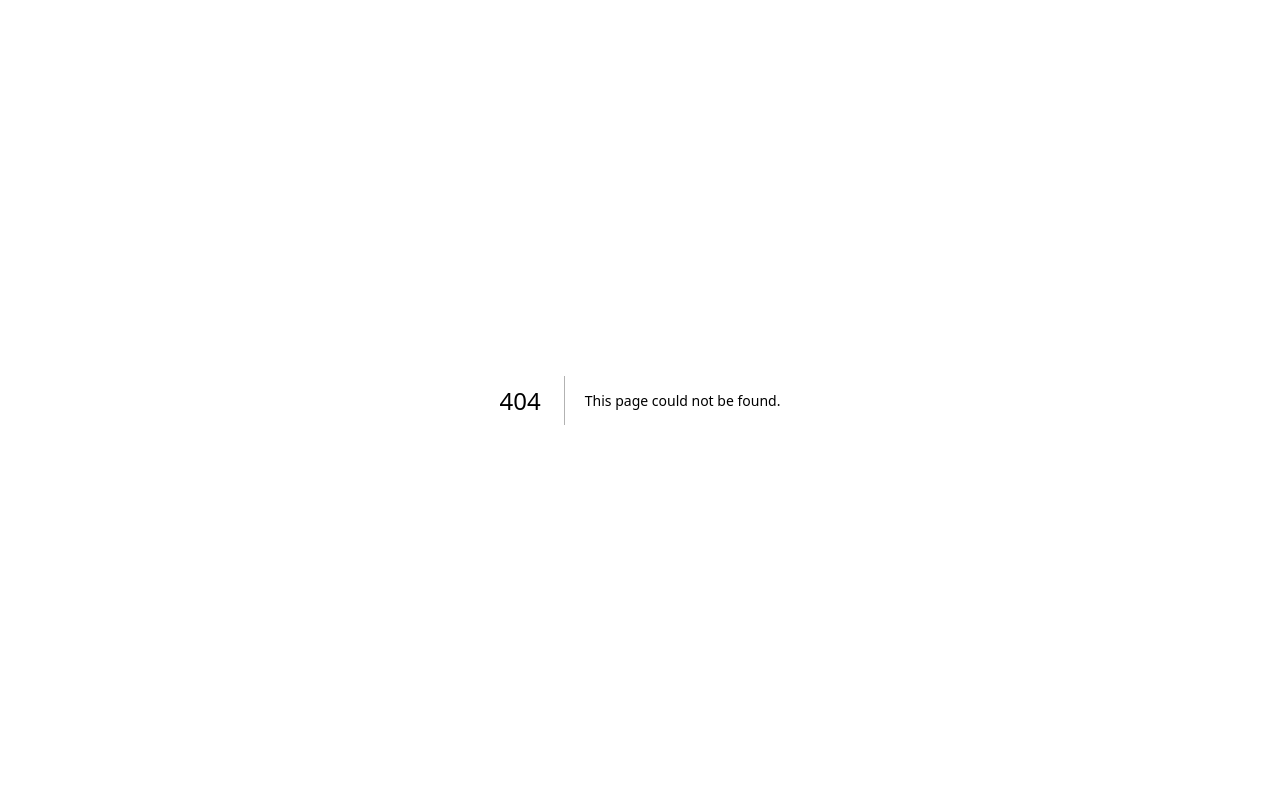
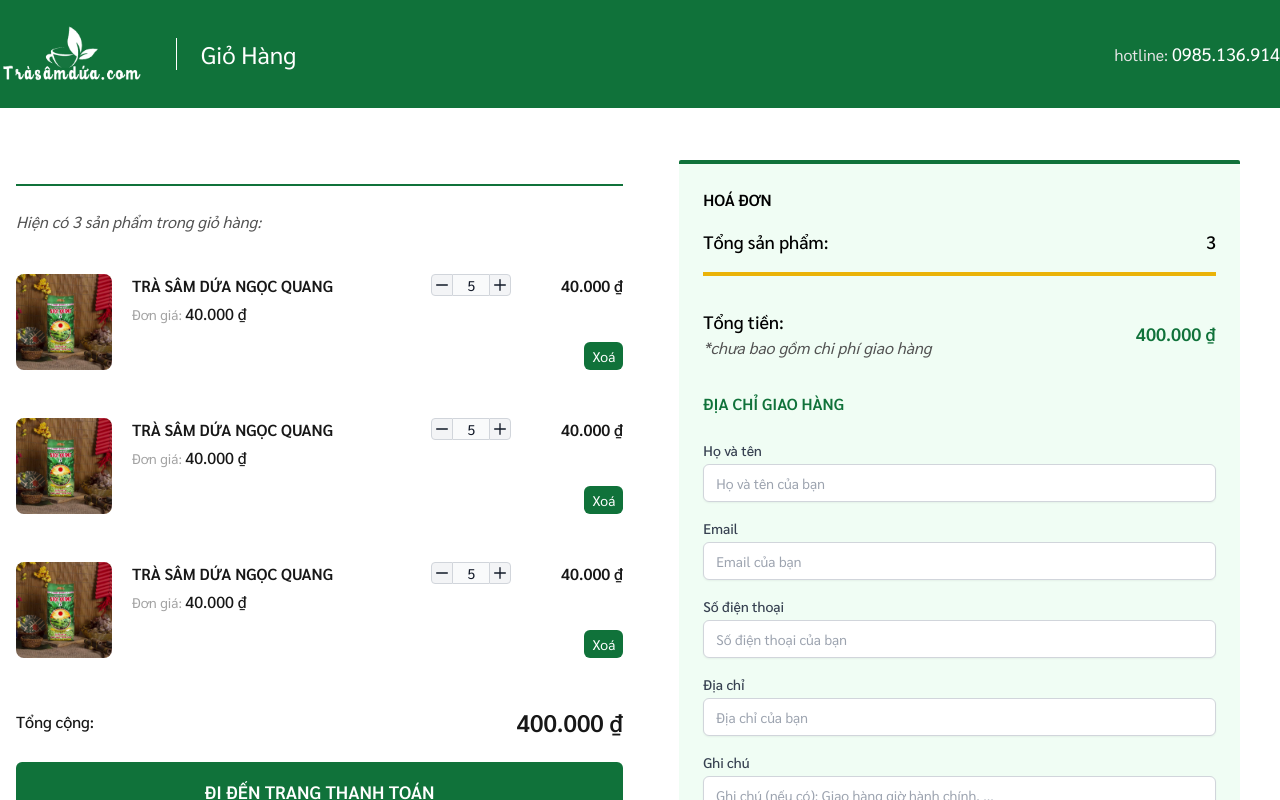
Before and after one commit to freelance-pt/landing-page, a Next.js app: page /cart in a window 1280 px wide. Before the commit this address had no page. Shown: the top 800 px of the page. Built offline with nearby package versions, Linux system fonts and the light colour scheme.

Commit message:
implement cart page

```diff
--- /dev/null
+++ b/src/app/cart/components/shipping-address-form.tsx
@@ -0,0 +1,115 @@
+'use client'
+
+import React, { useState } from 'react'
+
+export const ShippingAddressForm = () => {
+  const [formData, setFormData] = useState({
+    name: '',
+    email: '',
+    phone: '',
+    address: '',
+    city: '',
+    note: '',
+  })
+
+  const handleChange = (e: any) => {
+    const { name, value } = e.target
+    setFormData((prevState) => ({
+      ...prevState,
+      [name]: value,
+    }))
+  }
+
+  const handleSubmit = (e: any) => {
+    e.preventDefault()
+    console.log('Form data submitted:', formData)
+    // Add logic to handle form submission, e.g., sending data to an API
+  }
+
+  return (
+    <>
+      <h4 className='uppercase font-lg font-semibold text-primary mb-6'>ĐỊA CHỈ GIAO HÀNG</h4>
+      <form className='space-y-4' onSubmit={handleSubmit}>
+        <div>
+          <label htmlFor='name' className='block text-sm font-medium text-gray-700'>
+            Họ và tên
+          </label>
+          <input
+            placeholder='Họ và tên của bạn'
+            type='text'
+            name='name'
+            id='name'
+            value={formData.name}
+            onChange={handleChange}
+            className='mt-1 block w-full px-3 py-2 border border-gray-300 rounded-md shadow-sm focus:outline-none focus:ring-primary focus:border-primary sm:text-sm'
+            required
+          />
+        </div>
+        <div>
+          <label htmlFor='email' className='block text-sm font-medium text-gray-700'>
+            Email
+          </label>
+          <input
+            placeholder='Email của bạn'
+            type='email'
+            name='email'
+            id='email'
+            value={formData.email}
+            onChange={handleChange}
+            className='mt-1 block w-full px-3 py-2 border border-gray-300 rounded-md shadow-sm focus:outline-none focus:ring-primary focus:border-primary sm:text-sm'
+            required
+          />
+        </div>
+        <div>
+          <label htmlFor='phone' className='block text-sm font-medium text-gray-700'>
+            Số điện thoại
+          </label>
+          <input
+            placeholder='Số điện thoại của bạn'
+            type='tel'
+            name='phone'
+            id='phone'
+            value={formData.phone}
+            onChange={handleChange}
+            className='mt-1 block w-full px-3 py-2 border border-gray-300 rounded-md shadow-sm focus:outline-none focus:ring-primary focus:border-primary sm:text-sm'
+            required
+          />
+        </div>
+        <div>
+          <label htmlFor='address' className='block text-sm font-medium text-gray-700'>
+            Địa chỉ
+          </label>
+          <input
+            placeholder='Địa chỉ của bạn'
+            type='text'
+            name='address'
+            id='address'
+            value={formData.address}
+            onChange={handleChange}
+            className='mt-1 block w-full px-3 py-2 border border-gray-300 rounded-md shadow-sm focus:outline-none focus:ring-primary focus:border-primary sm:text-sm'
+            required
+          />
+        </div>
+        <div>
+          <label htmlFor='note' className='block text-sm font-medium text-gray-700'>
+            Ghi chú
+          </label>
+          <textarea
+            placeholder='Ghi chú (nếu có): Giao hàng giờ hành chính, ...'
+            name='note'
+            id='note'
+            value={formData.note}
+            onChange={handleChange}
+            className='mt-1 block w-full px-3 py-2 border border-gray-300 rounded-md shadow-sm focus:outline-none focus:ring-primary focus:border-primary sm:text-sm'
+          />
+        </div>
+        <button
+          type='submit'
+          className='inline-flex w-full justify-center py-2 px-4 border border-transparent shadow-sm text-sm font-medium rounded-md text-white bg-primary hover:bg-green-700 focus:outline-none focus:ring-2 focus:ring-offset-2 focus:ring-primary'
+        >
+          Đặt hàng
+        </button>
+      </form>
+    </>
+  )
+}
--- /dev/null
+++ b/src/app/cart/layout.tsx
@@ -0,0 +1,30 @@
+import { ReactNode } from 'react'
+import Image from 'next/image'
+import { Footer } from '@/components'
+import logo from 'public/logo.png'
+
+const CartLayout = ({ children }: { children: ReactNode }) => {
+  return (
+    <>
+      <header className='fixed w-full top-0 z-50'>
+        <div className='bg-primary'>
+          <div className='max-w-screen-xl mx-auto py-4 lg:py-6 font-sans text-white px-2 lg:px-0 flex items-center justify-between'>
+            <div className='flex items-center justify-start gap-4 lg:gap-8'>
+              <Image src={logo} alt='logo' className='w-24 lg:w-36 h-auto' />
+              <h1 className='text-lg lg:text-2xl capitalize border-l border-white px-6'>Giỏ hàng</h1>
+            </div>
+            <div>
+              <p className='text-white text-lg'>
+                <span className='text-neutral-200 text-base'>hotline: </span>0985.136.914
+              </p>
+            </div>
+          </div>
+        </div>
+      </header>
+      <main className='font-sans mt-[80px] lg:mt-[128px]'>{children}</main>
+      <Footer isCartLayout />
+    </>
+  )
+}
+
+export default CartLayout
--- /dev/null
+++ b/src/app/cart/page.tsx
@@ -0,0 +1,40 @@
+import { BoxShoppingCart } from '@/components/boxes-shopping-cart'
+import { formatPrice } from '@/lib/utils'
+import { ShippingAddressForm } from './components/shipping-address-form'
+
+const CartPage = () => {
+  return (
+    <div className='max-w-screen-xl mx-auto px-4 lg-px-0 py-6 lg:py-8'>
+      <div className='flex flex-col lg:flex-row gap-4 lg:gap-8'>
+        <div className='w-full lg:w-1/2'>
+          <div className=' mt-6 border-b-2 border-primary' />
+          <p className='mt-2 text-neutral-600 py-4 italic'>Hiện có 3 sản phẩm trong giỏ hàng:</p>
+          <BoxShoppingCart />
+        </div>
+        <div className='w-full lg:w-1/2 px-0 lg:px-6'>
+          <div className='w-full border-t-primary border-t-4 rounded-t-sm rounded-b-xl bg-green-50 p-4 lg:p-6'>
+            <h4 className='uppercase font-lg font-semibold'>Hoá đơn</h4>
+            <div className='flex items-center justify-between mt-4'>
+              <p className='text-lg font-medium'>Tổng sản phẩm: </p>
+              <p className='text-lg font-medium'>3</p>
+            </div>
+
+            <div className=' mt-4 border-b-4 border-yellow-500' />
+
+            <div className='flex items-center justify-between my-8'>
+              <div>
+                <p className='text-lg font-medium'>Tổng tiền: </p>
+                <p className='italic text-neutral-600'>{`*chưa bao gồm chi phí giao hàng`}</p>
+              </div>
+              <p className='text-lg font-semibold text-primary'>{formatPrice(400000)}</p>
+            </div>
+
+            <ShippingAddressForm />
+          </div>
+        </div>
+      </div>
+    </div>
+  )
+}
+
+export default CartPage
--- a/src/components/boxes-shopping-cart/index.tsx
+++ b/src/components/boxes-shopping-cart/index.tsx
@@ -1,5 +1,6 @@
 import Image from 'next/image'
 import sp1 from 'public/sp1.jpeg'
+import { formatPrice } from '@/lib/utils'
 import { Button, QuantityButton } from '../ui'
 
 export const BoxShoppingCart = () => {
@@ -7,7 +8,7 @@
     <div className='mx-auto'>
       <div className='bg-white'>
         <div className='flow-root'>
-          <ul className='-my-8'>
+          <ul>
             <li className='flex flex-col space-y-3 py-4 lg:py-6 text-left sm:flex-row sm:space-x-5 sm:space-y-0'>
               <div className='shrink-0'>
                 <Image className='h-24 w-24 max-w-full rounded-lg object-cover' alt='product' src={sp1} />
@@ -15,12 +16,14 @@
               <div className='relative flex flex-1 flex-col justify-between'>
                 <div className='sm:col-gap-5 sm:grid sm:grid-cols-2'>
                   <div className='pr-8 sm:pr-5'>
-                    <p className='text-base font-semibold text-gray-900 uppercase'>Trà sâm dứa Ngọc Quang</p>
-                    <p className='mx-0 mb-0 mt-1 text-sm text-gray-400'>40000</p>
+                    <p className='text-base font-semibold text-neutral-900 uppercase'>Trà sâm dứa Ngọc Quang</p>
+                    <p className='mx-0 mb-0 mt-1 text-sm text-neutral-400'>
+                      Đơn giá: <span className='text-base font-medium text-neutral-900'>{formatPrice(40000)}</span>
+                    </p>
                   </div>
                   <div className='mt-4 flex items-end justify-between sm:mt-0 sm:items-start sm:justify-end'>
-                    <p className='w-20 shrink-0 text-base font-semibold text-gray-900 sm:order-2 sm:ml-8 sm:text-right'>
-                      $259.00
+                    <p className='w-20 shrink-0 text-base font-semibold text-neutral-900 sm:order-2 sm:ml-8 sm:text-right'>
+                      {formatPrice(40000)}
                     </p>
                     <div className='sm:order-1'>
                       <QuantityButton />
@@ -39,12 +42,40 @@
               <div className='relative flex flex-1 flex-col justify-between'>
                 <div className='sm:col-gap-5 sm:grid sm:grid-cols-2'>
                   <div className='pr-8 sm:pr-5'>
-                    <p className='text-base font-semibold text-gray-900 uppercase'>Trà sâm dứa Ngọc Quang</p>
-                    <p className='mx-0 mb-0 mt-1 text-sm text-gray-400'>40000</p>
+                    <p className='text-base font-semibold text-neutral-900 uppercase'>Trà sâm dứa Ngọc Quang</p>
+                    <p className='mx-0 mb-0 mt-1 text-sm text-neutral-400'>
+                      Đơn giá: <span className='text-base font-medium text-neutral-900'>{formatPrice(40000)}</span>
+                    </p>
                   </div>
                   <div className='mt-4 flex items-end justify-between sm:mt-0 sm:items-start sm:justify-end'>
-                    <p className='w-20 shrink-0 text-base font-semibold text-gray-900 sm:order-2 sm:ml-8 sm:text-right'>
-                      $259.00
+                    <p className='w-20 shrink-0 text-base font-semibold text-neutral-900 sm:order-2 sm:ml-8 sm:text-right'>
+                      {formatPrice(40000)}
+                    </p>
+                    <div className='sm:order-1'>
+                      <QuantityButton />
+                    </div>
+                  </div>
+                </div>
+                <div className='absolute right-0 top-0 flex sm:bottom-0 sm:top-auto'>
+                  <Button type='primary'>Xoá</Button>
+                </div>
+              </div>
+            </li>
+            <li className='flex flex-col space-y-3 py-4 lg:py-6 text-left sm:flex-row sm:space-x-5 sm:space-y-0'>
+              <div className='shrink-0'>
+                <Image className='h-24 w-24 max-w-full rounded-lg object-cover' alt='product' src={sp1} />
+              </div>
+              <div className='relative flex flex-1 flex-col justify-between'>
+                <div className='sm:col-gap-5 sm:grid sm:grid-cols-2'>
+                  <div className='pr-8 sm:pr-5'>
+                    <p className='text-base font-semibold text-neutral-900 uppercase'>Trà sâm dứa Ngọc Quang</p>
+                    <p className='mx-0 mb-0 mt-1 text-sm text-neutral-400'>
+                      Đơn giá: <span className='text-base font-medium text-neutral-900'>{formatPrice(40000)}</span>
+                    </p>
+                  </div>
+                  <div className='mt-4 flex items-end justify-between sm:mt-0 sm:items-start sm:justify-end'>
+                    <p className='w-20 shrink-0 text-base font-semibold text-neutral-900 sm:order-2 sm:ml-8 sm:text-right'>
+                      {formatPrice(40000)}
                     </p>
                     <div className='sm:order-1'>
                       <QuantityButton />
@@ -59,10 +90,8 @@
           </ul>
         </div>
         <div className='mt-6 flex items-center justify-between'>
-          <p className='text-sm font-medium text-gray-900'>Total</p>
-          <p className='text-2xl font-semibold text-gray-900'>
-            <span className='text-xs font-normal text-gray-400'>USD</span> 408.00
-          </p>
+          <p className='font-medium text-neutral-900'>Tổng cộng:</p>
+          <p className='text-2xl font-semibold text-neutral-900'>{formatPrice(400000)}</p>
         </div>
         <div className='mt-6 text-center'>
           <button
--- a/src/components/footer/index.tsx
+++ b/src/components/footer/index.tsx
@@ -2,10 +2,14 @@
 import logo from 'public/logo-green.png'
 import { ReceiveEmailSection } from './receive-email-section'
 
-export const Footer = () => {
+type FooterProps = {
+  isCartLayout?: boolean
+}
+
+export const Footer = ({ isCartLayout }: FooterProps) => {
   return (
     <>
-      <ReceiveEmailSection />
+      {!isCartLayout ? <ReceiveEmailSection /> : null}
       <footer className='bg-green-50 font-sans'>
         <div className='mx-auto w-full max-w-screen-xl p-4 py-6 lg:py-8'>
           <div className='md:flex md:justify-between'>
--- a/src/components/header/bottom-drawer.tsx
+++ b/src/components/header/bottom-drawer.tsx
@@ -38,9 +38,11 @@
   return (
     <div
       ref={drawerRef}
-      className={`fixed inset-x-0 bottom-0 z-50 overflow-hidden transition-transform transform duration-700 ${
-        open ? 'translate-y-0' : 'translate-y-full'
-      }`}
+      className={`${
+        open
+          ? 'fixed inset-x-0 bottom-0 z-50 overflow-hidden translate-y-0'
+          : 'hidden inset-x-0 bottom-0 z-50 overflow-hidden translate-y-full'
+      } transition-transform duration-700 ease-out`}
     >
       <div className='relative z-50 max-h-[60vh] lg:max-h-[50vh] w-full bg-green-50 overflow-auto'>
         <div className='fixed w-full bg-primary '>
@@ -61,7 +63,6 @@
           </div>
         </div>
       </div>
-      {/* <div className='fixed inset-0' onClick={onClose} /> */}
     </div>
   )
 }
--- a/src/components/header/navigation.tsx
+++ b/src/components/header/navigation.tsx
@@ -45,11 +45,7 @@
     <>
       <Modal open={visibleModal} onClose={() => setVisibleModal(false)} />
       <LeftDrawer open={isMenuOpen} onClose={() => setIsMenuOpen(false)} routes={routes} />
-      <BottomDrawer
-        open={bottomDrawer?.open && !!bottomDrawer?.type}
-        type={bottomDrawer?.type}
-        onClose={() => setBottomDrawer(undefined)}
-      />
+
       <nav className='antialiased bg-green-50'>
         <div className='max-w-screen-xl flex items-center justify-between px-4 mx-auto 2xl:px-0 py-4'>
           <div className='flex items-center w-[35%]'>
@@ -118,6 +114,11 @@
           </div>
         </div>
       </nav>
+      <BottomDrawer
+        open={bottomDrawer?.open && !!bottomDrawer?.type}
+        type={bottomDrawer?.type}
+        onClose={() => setBottomDrawer(undefined)}
+      />
     </>
   )
 }
--- a/src/components/product-card/index.tsx
+++ b/src/components/product-card/index.tsx
@@ -42,10 +42,8 @@
             <span className='text-base lg:text-lg font-medium lg:font-bold text-primary'>{formatPrice(40000)}</span>
             <span className='text-sm font-light text-neutral-800 ml-2 line-through'>{`(${formatPrice(50000)})`}</span>
           </div>
-          <div className='flex items-center justify-between'>
-            <QuantityButton />
-            <Button>Mua ngay</Button>
-          </div>
+
+          <Button className='hidden lg:block w-full'>Mua ngay</Button>
         </div>
       </div>
     </div>
--- a/src/lib/contants.ts
+++ b/src/lib/contants.ts
@@ -4,6 +4,6 @@
   2: 'Trà hương lài',
   3: 'Trà dùng cho pha chế',
   4: 'Trà sen Lâm Đồng',
-  5: 'Trà oolong lài Ngọc Quang',
+  5: 'Trà olong lài Ngọc Quang',
   6: 'Trà dứa Lâm Đồng',
 }
```
